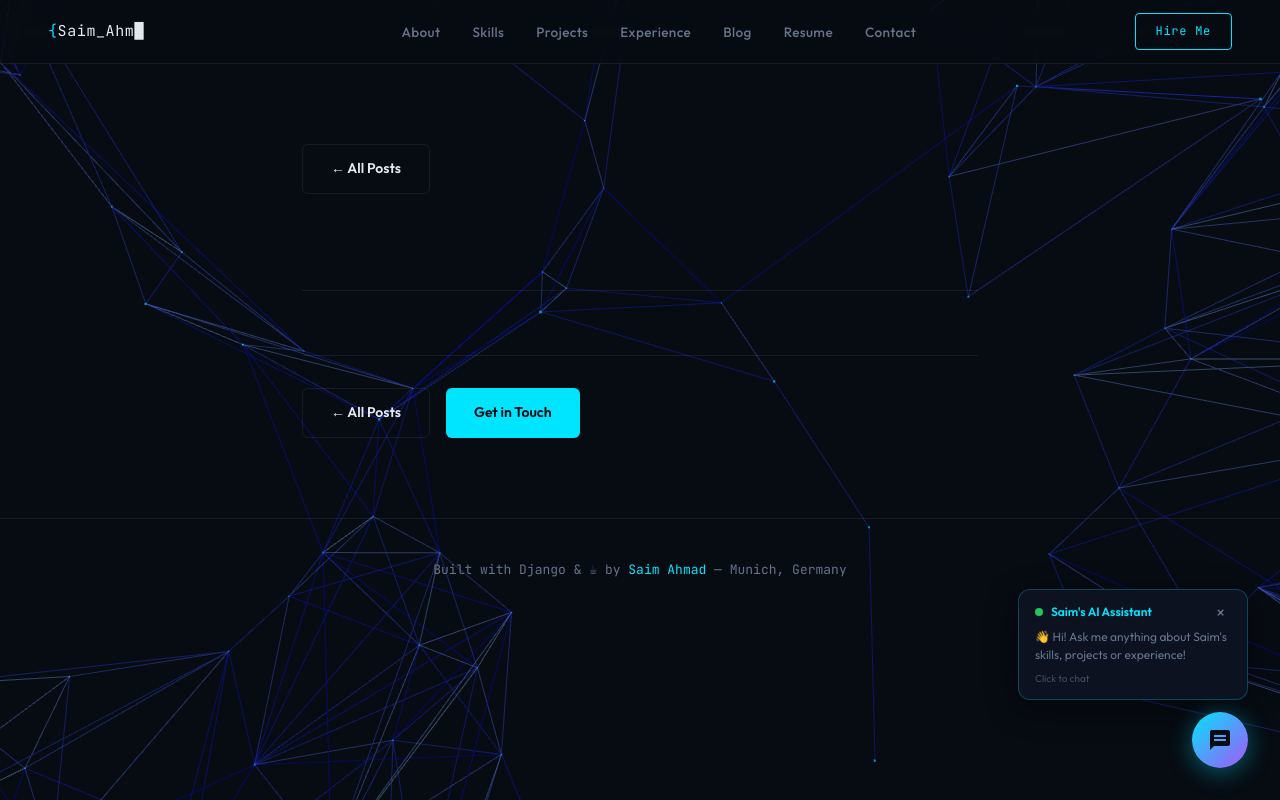
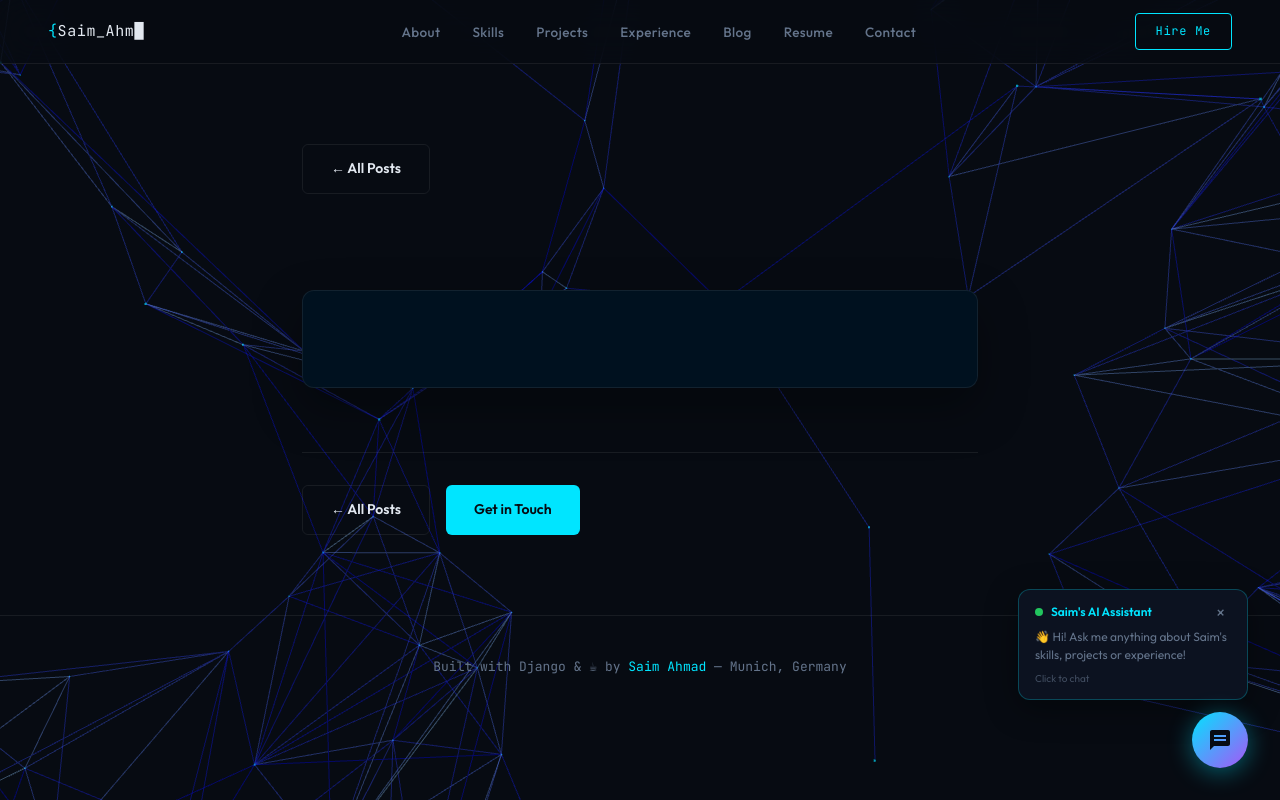
Before and after one commit to SaimiAh/saim-portfolio, a Django app: template portfolio/templates/portfolio/blog_detail.html in a window 1280 px wide. Run offline with Django 4.2, Linux system fonts and the light colour scheme; the template is opened without the code that fills it, so the values that code supplies are empty.

Commit message:
Blog content Page feature added.

```diff
--- a/portfolio/templates/portfolio/blog_detail.html
+++ b/portfolio/templates/portfolio/blog_detail.html
@@ -1,5 +1,104 @@
 {% extends 'portfolio/base.html' %}
 {% block title %}{{ post.title }} — Saim Ahmad{% endblock %}
+
+{% block extra_css %}
+.blog-page-card {
+  background: #00111f;
+  border: 1px solid var(--border);
+  border-radius: var(--radius);
+  padding: 48px;
+  box-shadow: 0 20px 48px rgba(0,0,0,0.35);
+}
+
+@media (max-width: 640px) {
+  .blog-page-card { padding: 28px 20px; }
+}
+
+.blog-body { color: var(--text); font-size: 16px; line-height: 1.85; }
+
+.blog-body h1,
+.blog-body h2,
+.blog-body h3,
+.blog-body h4 {
+  color: var(--text);
+  font-weight: 700;
+  line-height: 1.3;
+  margin: 40px 0 16px;
+}
+
+.blog-body h1:first-child,
+.blog-body h2:first-child,
+.blog-body h3:first-child { margin-top: 0; }
+
+.blog-body h2 { font-size: 26px; }
+.blog-body h3 { font-size: 21px; }
+.blog-body h4 { font-size: 17px; }
+
+.blog-body p { margin-bottom: 20px; color: var(--muted); }
+
+.blog-body strong { color: var(--text); }
+
+.blog-body a { color: var(--accent); text-decoration: underline; text-underline-offset: 3px; }
+.blog-body a:hover { color: var(--accent2); }
+
+.blog-body ul,
+.blog-body ol {
+  margin: 0 0 20px;
+  padding-left: 24px;
+  color: var(--muted);
+}
+
+.blog-body li { margin-bottom: 8px; }
+
+.blog-body blockquote {
+  margin: 24px 0;
+  padding: 4px 24px;
+  border-left: 3px solid var(--accent);
+  color: var(--muted);
+  font-style: italic;
+  background: rgba(255,255,255,0.02);
+}
+
+.blog-body code {
+  font-family: var(--mono);
+  font-size: 13.5px;
+  background: rgba(255,255,255,0.06);
+  border: 1px solid var(--border);
+  border-radius: 4px;
+  padding: 2px 6px;
+  color: var(--accent);
+}
+
+.blog-body pre {
+  background: #0d0d0d;
+  border: 1px solid var(--border);
+  border-radius: 10px;
+  padding: 20px;
+  overflow-x: auto;
+  margin: 24px 0;
+}
+
+.blog-body pre code {
+  background: none;
+  border: none;
+  padding: 0;
+  color: var(--text);
+}
+
+.blog-body img {
+  max-width: 100%;
+  border-radius: 10px;
+  margin: 24px 0;
+  display: block;
+}
+
+.blog-body hr {
+  border: none;
+  border-top: 1px solid var(--border);
+  margin: 32px 0;
+}
+{% endblock %}
+
 {% block content %}
 <article style="padding:80px 0;">
   <div class="container" style="max-width:740px;">
@@ -11,11 +110,12 @@
       <div style="display:flex;gap:6px;flex-wrap:wrap;margin-bottom:40px;">
         {% for tag in post.tag_list %}<span class="tag">{{ tag }}</span>{% endfor %}
       </div>
-      <hr style="border:none;border-top:1px solid var(--border);margin-bottom:40px;">
     </header>
 
-    <div class="fade-up" style="color:var(--muted);font-size:16px;line-height:1.8;">
-      {{ post.content|safe }}
+    <div class="blog-page-card fade-up">
+      <div class="blog-body">
+        {{ post.content|safe }}
+      </div>
     </div>
 
     <div style="margin-top:64px;padding-top:32px;border-top:1px solid var(--border);display:flex;gap:16px;flex-wrap:wrap;" class="fade-up">
```
